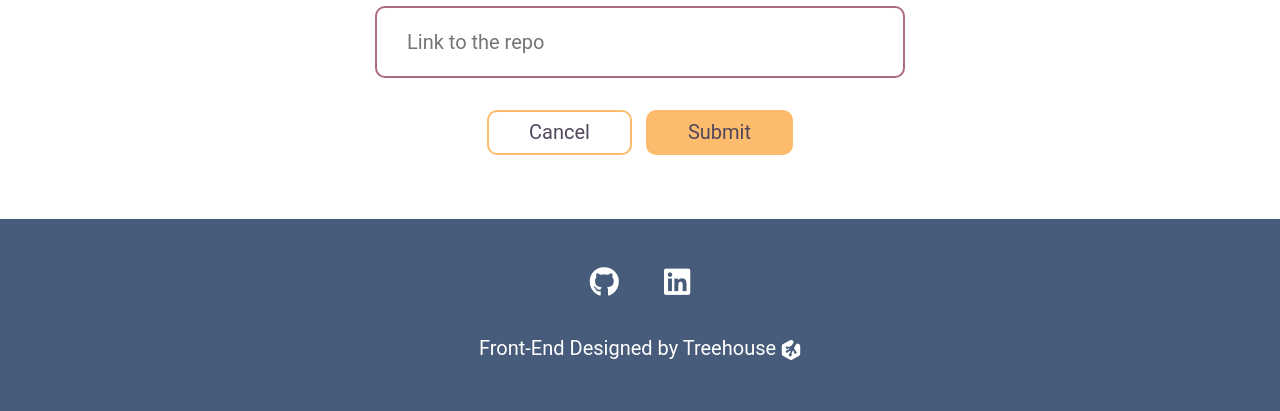
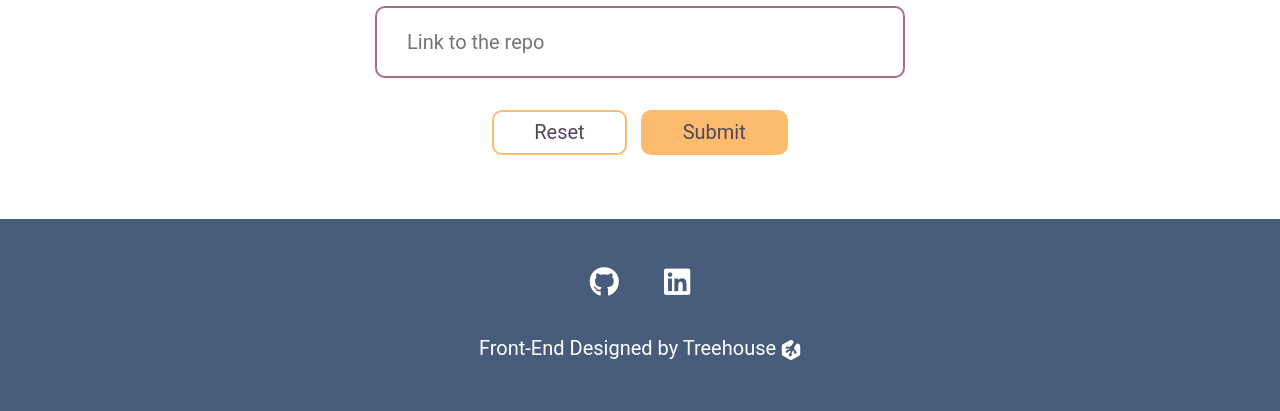
Before and after one commit to rachelktyjohnson/treehouse-py-project5, a Flask app: page /projects/new in a window 1280 px wide. Shown: the part 1253-1664 px from the top of the page. Run offline with Flask 2, Linux system fonts and the light colour scheme; data comes from the database, SQL or seed files in the repository; both versions use the stored data as it was after the commit.

Commit message:
Rename the "cancel" button to "reset" as that's it's purpose

```diff
--- a/templates/project_add.html
+++ b/templates/project_add.html
@@ -18,7 +18,7 @@
             <label for="github">GitHub Link</label>
             <input type="url" name="github" id="github" placeholder="Link to the repo" required>
             <div>
-                <button type="reset">Cancel</button>
+                <button type="reset">Reset</button>
                 <button type="submit">Submit</button>
             </div>
         </form>
--- a/templates/project_edit.html
+++ b/templates/project_edit.html
@@ -18,7 +18,7 @@
             <label for="github">GitHub Link</label>
             <input type="url" name="github" id="github" placeholder="Link to the repo" required value="{{ project.repo }}">
             <div>
-                <button type="reset">Cancel</button>
+                <button type="reset">Reset</button>
                 <button type="submit">Submit</button>
             </div>
         </form>
```
Also changed, not shown: projects.db.
